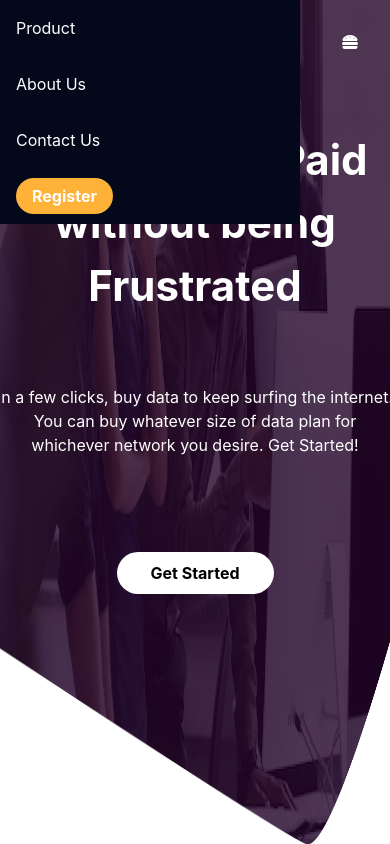
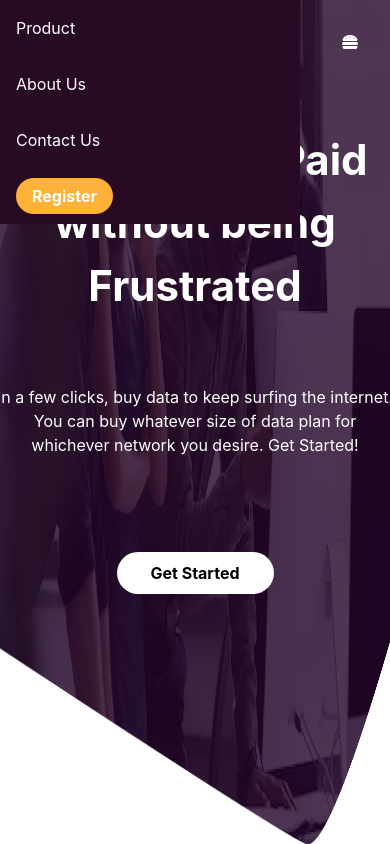
Before and after one commit to Ademola90/agenttest, a React (Create React App) app: page /homenine in a window 390 px wide. Both pictures are taken after a click on the button 349 px from the left and 42 px from the top of the page. Shown: the top 844 px of the page. Built offline with nearby package versions, Linux system fonts and the light colour scheme.

Commit message:
Home nine

```diff
--- a/src/Components/home-nine/HomeNineNav.jsx
+++ b/src/Components/home-nine/HomeNineNav.jsx
@@ -57,7 +57,7 @@ const HomeNineNav = () => {
         </button>
       </div>
       {menuOpen && (
-        <div className="md:hidden absolute top-[0px] left-0 w-[300px] bg-heightcpl p-4 space-y-8">
+        <div className="md:hidden absolute top-[0px] left-0 w-[300px] bg-hninetoggle p-4 space-y-8">
           <Link
             to="product"
             onClick={closeMenu}
--- a/tailwind.config.js
+++ b/tailwind.config.js
@@ -28,6 +28,7 @@ module.exports = {
         hninecoll: "#FDF1FF",
         hninetest: "#A15AC7",
         hninefooter: "#230428",
+        hninetoggle: "#280A25",
       },
       fontFamily: {
         'KoHo': ['KoHo', "sans-serif"],
```
